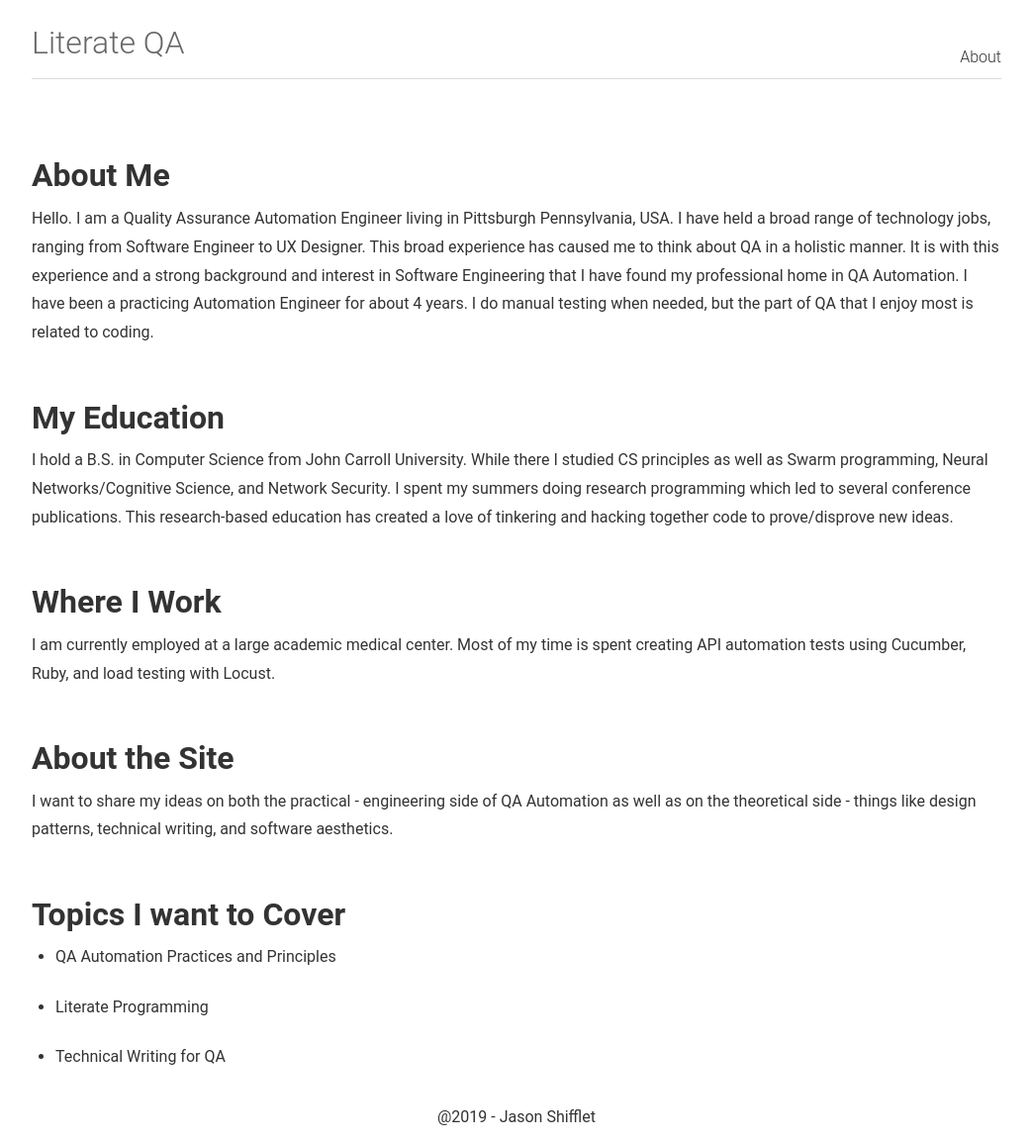
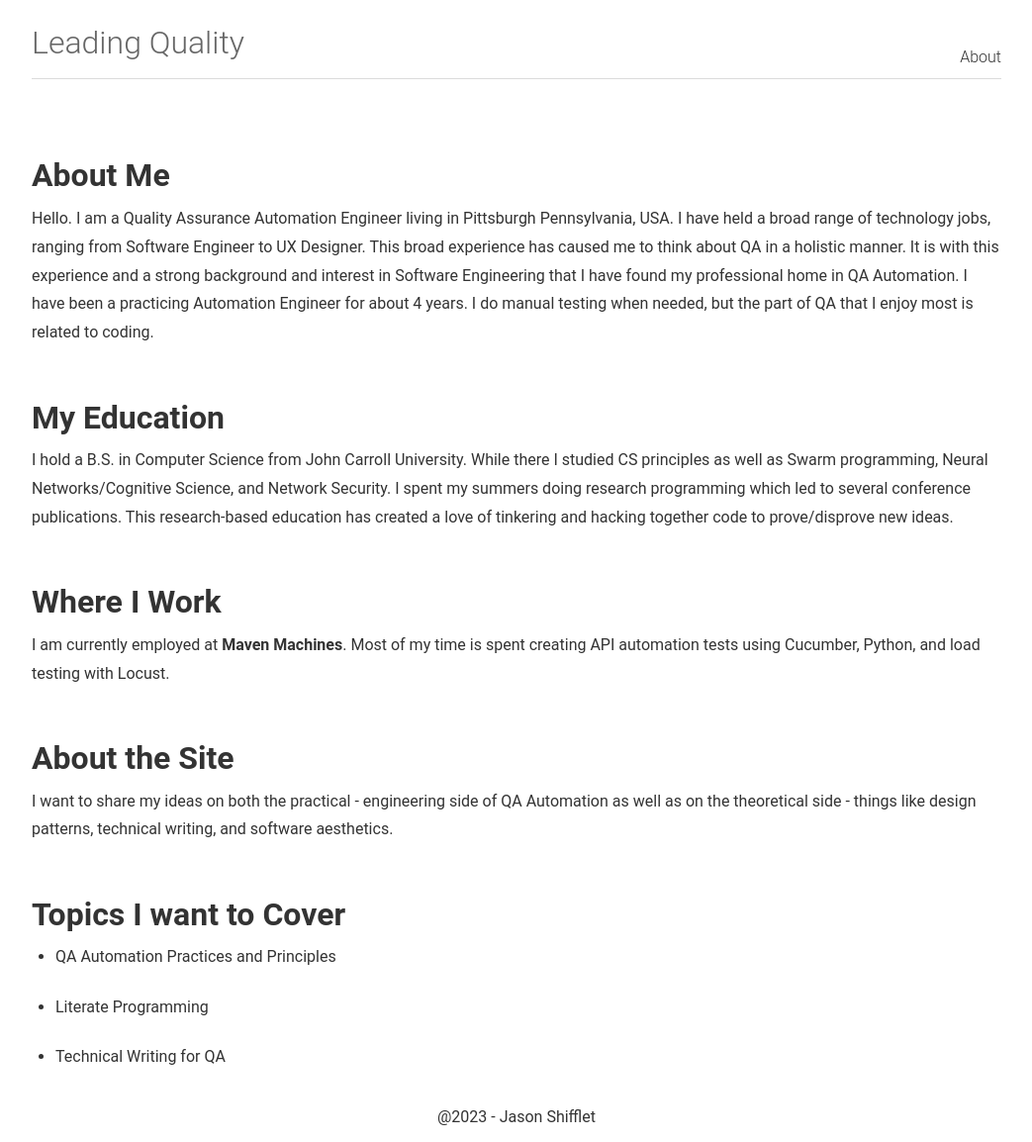
Before and after one commit to jshifflet/jshifflet.github.io, a Jekyll site: the page built from about.md, in a window 1280 px wide. Shown: the whole page at 99% size, without its empty margins (118-1161 px from the left). Built offline with Jekyll 4.4.1, drawn with Linux system fonts in a browser that asks for light colours.

```diff
--- /dev/null
+++ b/Gemfile
@@ -0,0 +1,6 @@
+# frozen_string_literal: true
+source "https://rubygems.org"
+
+gem "jekyll"
+gem "jekyll-paginate"
+gem "jekyll-sitemap"
--- a/_includes/footer.html
+++ b/_includes/footer.html
@@ -1 +1 @@
-<footer><span>@2019 - Jason Shifflet</span></footer>
+<footer><span>@2023 - Jason Shifflet</span></footer>
--- a/_includes/header.html
+++ b/_includes/header.html
@@ -1,9 +1,9 @@
 <header id="header" class="parent justify-spaceBetween">
   <div class="inner w100 relative">
     <span class="f-left">
-      <a href="{{ site.baseurl }}/">
+      <a href="{{ site.baseurl }}">
         <h1>
-          <span>Literate QA</span>
+          <span>Leading Quality</span>
         </h1>
       </a>
     </span>
--- a/about.md
+++ b/about.md
@@ -10,7 +10,7 @@ Hello. I am a Quality Assurance Automation Engineer living in Pittsburgh Pennsyl
 I hold a B.S. in Computer Science from John Carroll University.  While there I studied CS principles as well as Swarm programming, Neural Networks/Cognitive Science, and Network Security. I spent my summers doing research programming which led to several conference publications. This research-based education has created a love of tinkering and hacking together code to prove/disprove new ideas.
 
 ## Where I Work
-I am currently employed at a large academic medical center.  Most of my time is spent creating API automation tests using Cucumber, Ruby, and load testing with Locust.
+I am currently employed at [Maven Machines](https://mavenmachines.com/).  Most of my time is spent creating API automation tests using Cucumber, Python, and load testing with Locust.
 
 ## About the Site
 I want to share my ideas on both the practical - engineering side of QA Automation as well as on the theoretical side - things like design patterns, technical writing, and software aesthetics.
```
Also changed, not shown: _posts/2023-02-26-qa-as-a-team-sport.md (+6 -5 lines), Gemfile.lock (added), 12 other files.
